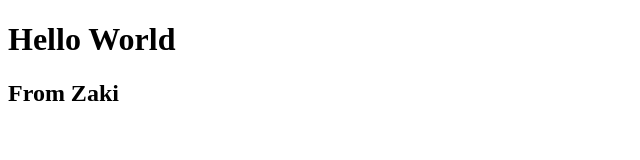
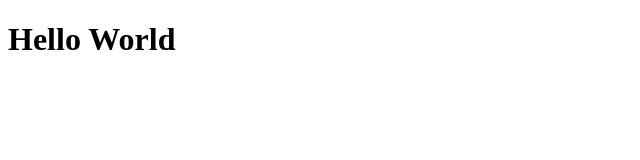
Before and after one commit to muhammadzakisakrani/BOOTCAMP2020, a plain HTML site: page index.html in a window 1280 px wide. Shown: the whole page, without its empty margins (0-640 px from the left). Drawn offline with Linux system fonts and the light colour scheme.

Commit message:
Update index.html

```diff
--- a/index.html
+++ b/index.html
@@ -6,6 +6,6 @@
     <title>Document</title>
 </head>
 <body>
-   <h1>Hello World</h1> <h2>From Zaki</h2>
+   <h1>Hello World</h1>
 </body>
 </html>
```
